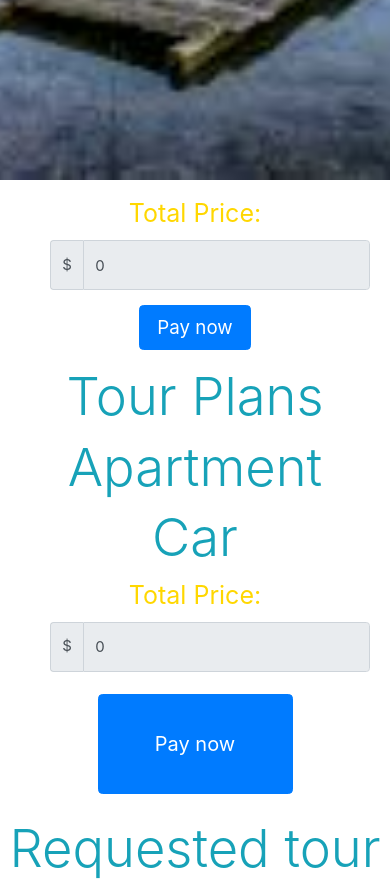
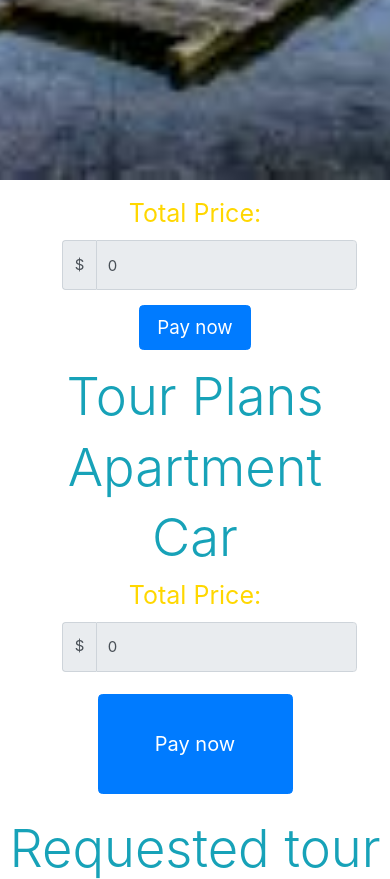
Before and after one commit to devAbu/btt, a PHP site: page /github/myCart.php in a window 390 px wide. Shown: the part 664-1543 px from the top of the page. Run offline with PHP 8.4, Linux system fonts and the light colour scheme; some libraries are stand-ins or nearby versions.

Commit message:
bestPlaces, myCart better responsive

```diff
--- a/apartment.php
+++ b/apartment.php
@@ -5,7 +5,6 @@ session_start();
 <html lang="en">
 <!--TODO: vidjet da se uradi numTaken-->
 <!--TODO: vidjet da se uradi star rating-->
-<!--TODO: vidjet da se prvo trazi od usera datum boravka...pa da na osnovu toga mu predlozi ture / il samo kad hoce da selecta mora unijet datume -->
 <head>
   <meta charset="UTF-8">
   <meta name="viewport" content="width=device-width, initial-scale=1">
@@ -385,7 +384,7 @@ if (isset($where)) {
                     </div>
                     <div class="modal-footer">
                         <button type="button" class="btn btn-secondary" data-dismiss="modal">Close</button>
-                        <button type="submit" name="select" id="select" class="btn btn-primary">Save changes</button>
+                        <button type="submit" name="select" id="select" class="btn btn-primary">Select apartment</button>
                     </div>
                     </div>
                 </div>
--- a/css/style.css
+++ b/css/style.css
@@ -373,7 +373,7 @@ footer {
 
 @media only screen and (max-width: 991px) {
     #bestPlacesMain {
-        margin-left: 25px !important;
+        margin-left: 0px !important;
     }
 }
 
--- a/myCart.php
+++ b/myCart.php
@@ -1,4 +1,3 @@
-<!-- TODO: respnsive popravit -->
 <?php
 session_start();
 ?>
@@ -6,7 +5,7 @@ session_start();
 <html lang="en">
     <head>
   <meta charset="UTF-8">
-  <meta name="viewport" content="width=device-width, initial-scale=1">
+  <meta name="viewport" conte04:44 PMnt="width=device-width, initial-scale=1">
   <meta http-equiv="X-UA-Compatible" content="ie=edge">
   <link href="css/style.css" type="text/css" rel="stylesheet">
   <title>BTT</title>
@@ -148,14 +147,12 @@ label.error {
     <section>
         <div class="text-center mt-3">
             <label for="totalPrice" style="font-size:25px; color:gold">Total Price:</label>
-            <div class="row ">
                 <div class="offset-md-4 col-md-6 col-lg-4 col-10 offset-1 ">
                     <div class="input-group ml-3 " id="priceInput">
                         <span class="input-group-addon">$</span>
                         <input type="number" value="0" id="price" name="price" readonly data-number-to-fixed="2" style="height:50px;" class="form-control currency price" />
                     </div>
                 </div>
-            </div>
 
             <button id="payButton" class="btn btn-lg btn-primary my-3"><span>Pay now</span></button>
         </div>
@@ -451,14 +448,14 @@ if (isset($_SESSION["email"])) {
 
         <div class="text-center ">
             <label for="totalPrice" style="font-size:25px; color:gold">Total Price:</label>
-            <div class="row">
+
                 <div class="offset-md-4 col-md-6 col-lg-4 col-10 offset-1">
                     <div class="input-group ml-3" id="priceInput">
                         <span class="input-group-addon">$</span>
                         <input type="number" value="0"  name="price" readonly data-number-to-fixed="2" style="height:50px;" class="form-control currency price" />
                     </div>
                 </div>
-            </div>
+
             <button id="pay" class="btn btn-lg btn-primary my-4 col-6" style="height:100px !important; width: 100%; "><span style="font-size:20px">Pay now</span></button>
         </div>
 
@@ -599,7 +596,7 @@ if (isset($_SESSION["email"])) {
 
 
 
-*/
+                     */
                 }
             } else {
                 echo '<div class=text-center>
--- a/rent.php
+++ b/rent.php
@@ -5,7 +5,7 @@ session_start();
 <html lang="en">
 <!--TODO: vidjet da se uradi numTaken-->
 <!--TODO: vidjet da se uradi star rating-->
-<!--TODO: vidjet da se prvo trazi od usera datum boravka...pa da na osnovu toga mu predlozi ture / il samo kad hoce da selecta mora unijet datume -->
+
 
 <head>
   <meta charset="UTF-8">
@@ -422,7 +422,7 @@ if ($count > 0) {
                     </div>
                     <div class="modal-footer">
                         <button type="button" class="btn btn-secondary" data-dismiss="modal">Close</button>
-                        <button type="submit" name="select" id="select" class="btn btn-primary">Save changes</button>
+                        <button type="submit" name="select" id="select" class="btn btn-primary">Select car</button>
                     </div>
                     </div>
                 </div>
--- a/tourPlans.php
+++ b/tourPlans.php
@@ -5,7 +5,7 @@ session_start();
 <html lang="en">
 <!--TODO: vidjet da se uradi numTaken-->
 <!--TODO: vidjet da se uradi star rating-->
-<!--TODO: vidjet da se prvo trazi od usera datum boravka...pa da na osnovu toga mu predlozi ture / il samo kad hoce da selecta mora unijet datume -->
+
 <!-- TODO: uradit opsirniji description svake ture -->
 <head>
   <meta charset="UTF-8">
@@ -462,7 +462,7 @@ if ($count > 0) {
                     </div>
                     <div class="modal-footer">
                         <button type="button" class="btn btn-secondary" data-dismiss="modal">Close</button>
-                        <button type="submit" name="select" id="select" class="btn btn-primary">Save changes</button>
+                        <button type="submit" name="select" id="select" class="btn btn-primary">Select tour</button>
                     </div>
                     </div>
                 </div>
```
Also changed, not shown: bestPlaces.php (+4 -4 lines).
